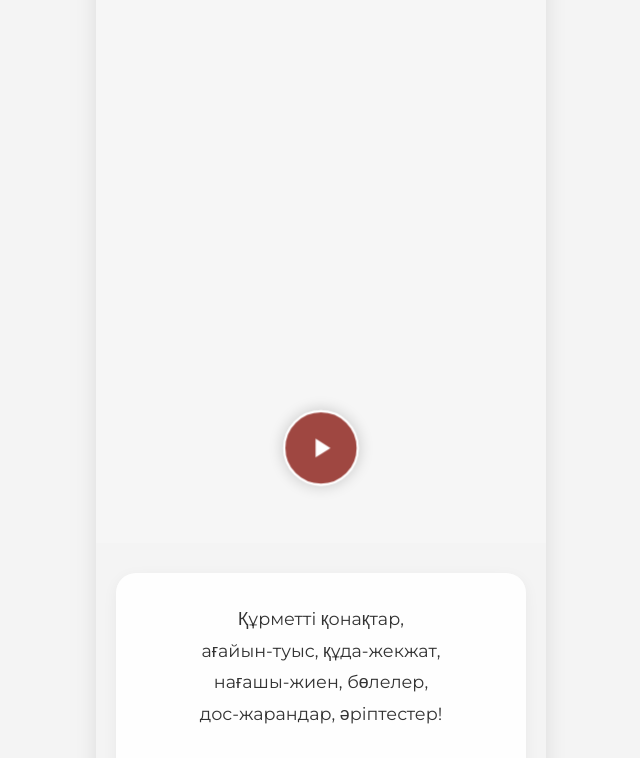
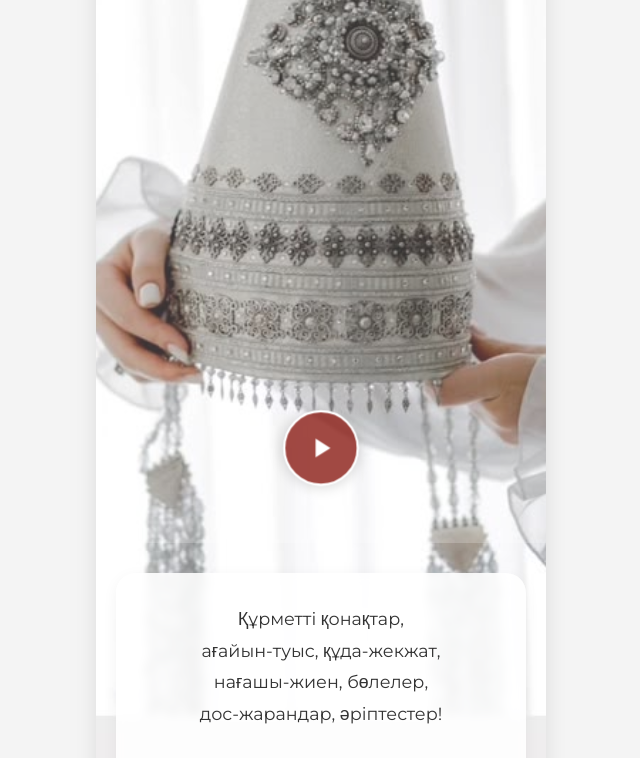
Before and after one commit to usertogzhan/qyz-uzatu-aisha, a plain HTML site: page index.html in a window 1280 px wide. Shown: the part 257-1015 px from the top of the page, without its empty margins (319-959 px from the left). Drawn offline with nearby package versions, Linux system fonts and the light colour scheme; a web font is replaced by a local one.

Commit message:
Update index.html

```diff
--- a/index.html
+++ b/index.html
@@ -33,7 +33,7 @@
             position: relative;
             overflow-x: hidden;
             /* Здесь будет главное фоновое фото невесты. Замените на свое фото */
-            background: url('bg-brideakk.jpeg') no-repeat center top;
+            background: url('br-brideakk.jpeg') no-repeat center top;
             background-size: cover;
             background-attachment: fixed;
         }
```
